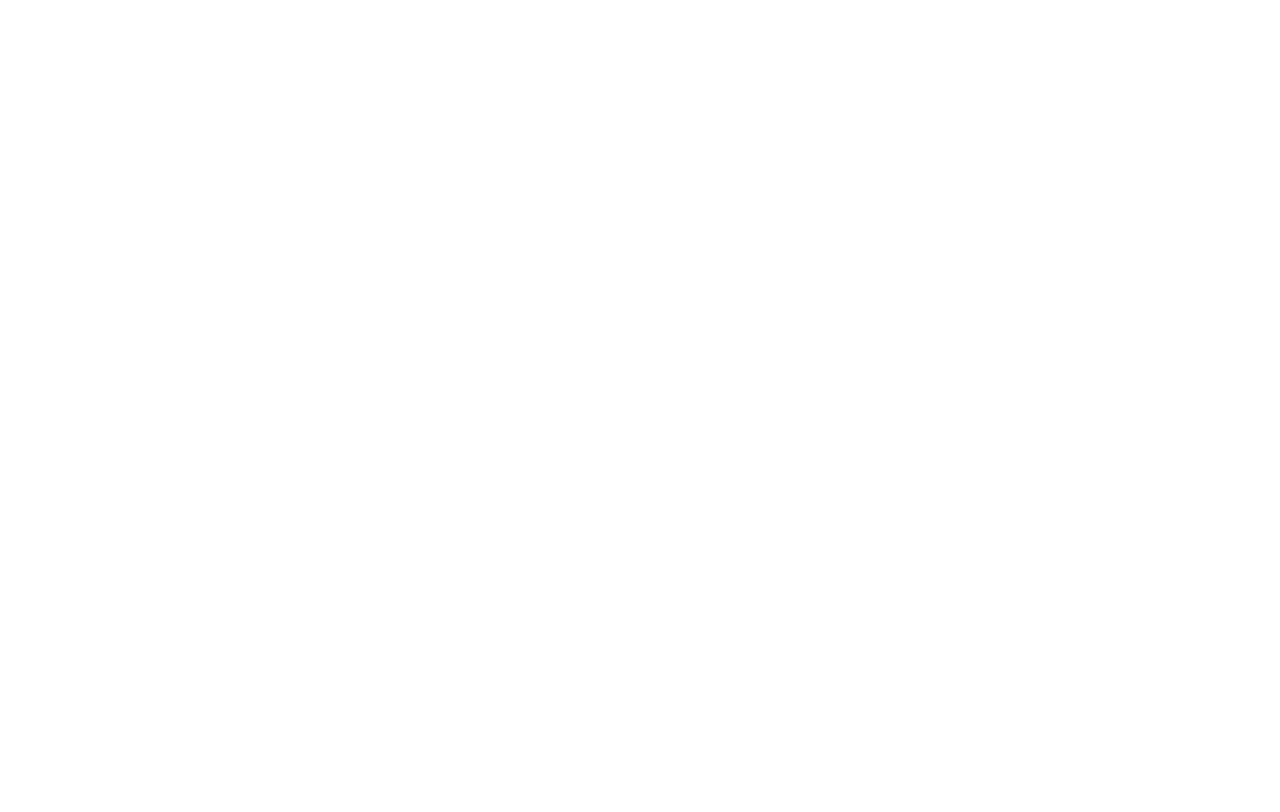
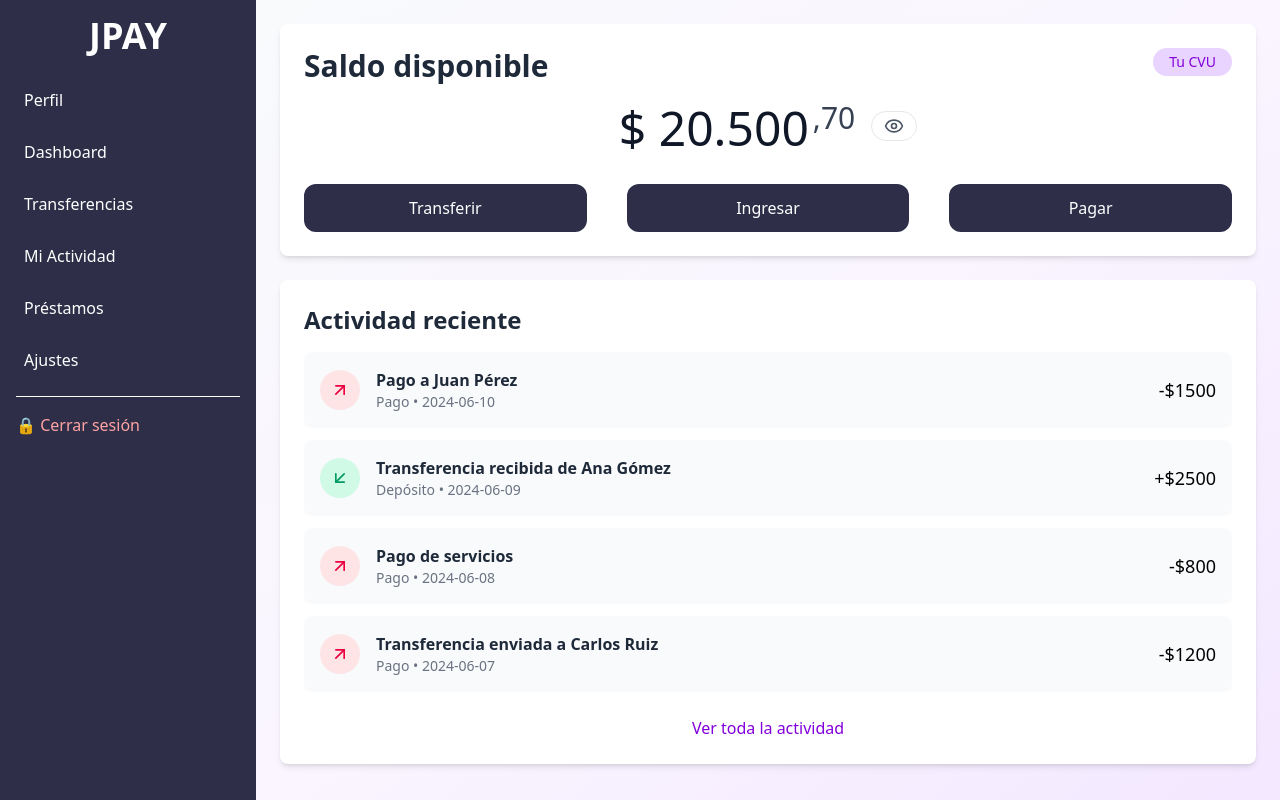
Before and after one commit to Bellcebu/JPay, a React app in the folder frontend/: page /dashboard in a window 1280 px wide. Before the commit this address had no page. Built offline with nearby package versions, Linux system fonts and the light colour scheme; the HTML template or start-up script is replaced by a standard one.

Commit message:
modificaciones en home y sidebar

```diff
--- a/frontend/src/App.jsx
+++ b/frontend/src/App.jsx
@@ -12,9 +12,9 @@ function App() {
     <Routes>
       <Route path="/" element={<Login />} />
       <Route path="/register" element={<RegisterPage />} />
-      <Route path="/sessions" element={<SessionPage />} />  {/* Nueva ruta */}
-      <Route path="/home" element={<HomePage />} />
-      <Route path="/profile" element={<ProfilePage/>} />
+      <Route path="/sessions" element={<SessionPage />} />
+      <Route path="/dashboard" element={<HomePage />} />
+      <Route path="/perfil" element={<ProfilePage/>} />
       <Route path="/perfil/editar" element={<EditarPerfilPage/>} />
     </Routes>
   );
--- a/frontend/src/components/HomeButton.jsx
+++ b/frontend/src/components/HomeButton.jsx
@@ -1,5 +1,5 @@
 const HomeButton = ({ children, className = "", ...props}) => {
-    const base = "inline-flex items-center justify-center gap-2 rounded-xl px-4 py-3 font-medium text-white bg-indigo-600 hover:bg-indigo-700 transition w-full";
+    const base = "inline-flex items-center justify-center gap-2 rounded-xl px-4 py-3 font-medium text-white bg-[#2E2E48] hover:bg-purple-700 transition w-full";
     return (
         <button type="button" className={`${base} ${className}`} {...props}>
       {children}
--- a/frontend/src/layouts/SidebarLayout.jsx
+++ b/frontend/src/layouts/SidebarLayout.jsx
@@ -5,7 +5,7 @@ export default function SidebarLayout ({ children }) {
         <div className = "flex min-h-screen">
             <aside className="fixed left-0 top-0 h-screen w-64 bg-[#2E2E48] text-white flex flex-col p-4 z-20">
                 <div>
-                    <h2 className="text-xl font-bold mb-6">JPAY</h2>
+                    <h2 className="text-4xl font-bold mb-6 text-center">JPAY</h2>
                     <nav className="flex flex-col gap-3">
                     <a href="/perfil" className="hover:bg-white-600 p-2 rounded">Perfil</a>
                     <a href="/dashboard" className="hover:bg-white-600 p-2 rounded">Dashboard</a>
--- a/frontend/src/pages/HomePage.jsx
+++ b/frontend/src/pages/HomePage.jsx
@@ -1,10 +1,12 @@
 import BalanceSection from "../sections/BalanceSection";
 import SidebarLayout from "../layouts/SidebarLayout";
 import AuthLayout from "../layouts/AuthLayout";
+import ActivitySection from "../sections/ActivitySection";
 const HomePage = () => {
     return (
         <SidebarLayout>
             <BalanceSection />
+            <ActivitySection/>
         </SidebarLayout>
 
     )
--- a/frontend/src/sections/ActivitySection.jsx
+++ b/frontend/src/sections/ActivitySection.jsx
@@ -0,0 +1,83 @@
+import React from "react";
+import { ArrowDownLeft, ArrowUpRight } from "lucide-react";
+
+
+const transactions = [
+  { id: 1, descripcion: "Pago a Juan Pérez", tipo: "Pago", monto: 1500, fecha: "2024-06-10" },
+  { id: 2, descripcion: "Transferencia recibida de Ana Gómez", tipo: "Depósito", monto: 2500, fecha: "2024-06-09" },
+  { id: 3, descripcion: "Pago de servicios", tipo: "Pago", monto: 800, fecha: "2024-06-08" },
+  { id: 4, descripcion: "Transferencia enviada a Carlos Ruiz", tipo: "Pago", monto: 1200, fecha: "2024-06-07" },
+  { id: 5, descripcion: "Depósito en efectivo", tipo: "Depósito", monto: 3000, fecha: "2024-06-06" },
+];
+
+
+const filteredTransactions = transactions.slice(0, 4);
+
+
+export default function ActivitySection() {
+  return (
+    <div className="bg-white p-6 rounded-lg shadow-md w-full max-w-5xl mx-auto mt-6 mb-6">
+      <h2 className="text-2xl font-bold text-gray-800 mb-4">Actividad reciente</h2>
+        <div className="space-y-3">
+            {filteredTransactions.length > 0 ? (
+            filteredTransactions.map((tx) => {
+                const esDeposito = tx.tipo === "Depósito";
+
+
+                return (
+                <div
+                    key={tx.id}
+                    className="flex justify-between items-center p-4 bg-gray-50 rounded-lg hover:bg-gray-100 transition"
+                >
+                    {/* Izquierda: icono + texto */}
+                    <div className="flex items-center gap-4">
+                    {/* Icono redondo con colores tipo ejemplo */}
+                    <div
+                        className={`flex items-center justify-center w-10 h-10 rounded-full
+                        ${esDeposito ? "bg-emerald-100" : "bg-rose-100"}`}
+                    >
+                        {esDeposito ? (
+                        <ArrowDownLeft className="w-5 h-5 text-emerald-600" />
+                        ) : (
+                        <ArrowUpRight className="w-5 h-5 text-rose-600" />
+                        )}
+                    </div>
+
+
+                    <div>
+                        <p className="font-semibold text-gray-800">{tx.descripcion}</p>
+                        <p className="text-sm text-gray-500">
+                        {tx.tipo} • {tx.fecha}
+                        </p>
+                    </div>
+                    </div>
+
+
+                    {/* Derecha: monto */}
+                    <p
+                    className={`text-lg`}
+                    >
+                    {esDeposito ? "+" : "-"}${tx.monto}
+                    </p>
+                </div>
+                );
+            })
+            ) : (
+            <p className="text-center text-gray-500 py-6">
+                No se encontraron transacciones
+            </p>
+            )}
+        </div>
+
+
+        <div className="text-center mt-6">
+            <a
+            href="/actividad"
+            className="text-purple-700 hover:underline underline-offset-4"
+            >
+            Ver toda la actividad
+            </a>
+        </div>
+    </div>
+  );
+}
--- a/frontend/src/sections/BalanceSection.jsx
+++ b/frontend/src/sections/BalanceSection.jsx
@@ -1,6 +1,7 @@
-import React from "react";
+import React, { useState} from "react";
 import HomeButton from "../components/HomeButton";
 import { Link } from "react-router-dom"
+import { Eye, EyeOff } from "lucide-react";
 
 const actions = [
     {label: "Transferir", to: "/transferir"},
@@ -8,23 +9,62 @@ const actions = [
     {label: "Pagar", to: "/pagar"},
 ];
 
-export default function BalanceSection() {
+export default function BalanceSection({usuario = {}}) {
+  const{
+    saldo = '20500,70',
+  } = usuario;
+
+
+  const [showSaldo, setShowSaldo] = useState(true);
+
+
+  const [entero, centavos] = saldo.split(',');
+  const saldoFormateado = entero.replace(/\B(?=(\d{3})+(?!\d))/g, ".");
+
+
+
+  const toggleSaldo = () => {
+    setShowSaldo(!showSaldo);
+  };
+
+
   return (
-    <div className="bg-white p-6 rounded-lg shadow-md">
+    <div className="bg-white p-6 rounded-lg shadow-md w-full max-w-5xl mx-auto">
       <div className="flex justify-between items-start mb-4">
-        <h2 className="text-2xl font-semibold text-gray-800">Saldo disponible</h2>
+        <h2 className="text-3xl font-bold text-gray-800">Saldo disponible</h2>
+
+
+
+
         <button className="bg-purple-200 text-purple-700 py-1 px-4 rounded-full text-sm font-medium">
           Tu CVU
         </button>
       </div>
+      <div className="flex items-center justify-center gap-4 mb-8">
+        <p className="text-5xl font-regular text-gray-900">
+        {showSaldo ? (
+            <>
+              {/* Saldo Principal con Puntos */}
+              $ {saldoFormateado}
+              {/* Centavos: reducidos y elevados */}
+              <span className="align-super text-3xl ml-1 text-gray-700">
+                ,{centavos}
+              </span>
+            </>
+          ) : (
+            "*****"
+          )}
+        </p>
 
-      {/* Saldo principal */}
-      <p className="text-5xl font-extrabold text-gray-900 mb-8">
-        $150.320,50
-      </p>
+        <button
+          onClick={() => setShowSaldo(!showSaldo)}
+          className="inline-flex items-center gap-2 px-3 py-1 rounded-full border border-gray-200 text-xs text-gray-600 hover:bg-gray-50"
+        >
+          {showSaldo ? <Eye className="w-5 h-5" /> : <EyeOff className="w-5 h-5" />}
+        </button>
+      </div>
 
-      {/* Botones de acción (usando un gradiente de ejemplo) */}
-      <div className="flex space-x-4">
+      <div className="flex space-x-10">
         {actions.map((a) => (
           <HomeButton key={a.label} onClick={() => go(a.to)}>
             {a.label}
```
